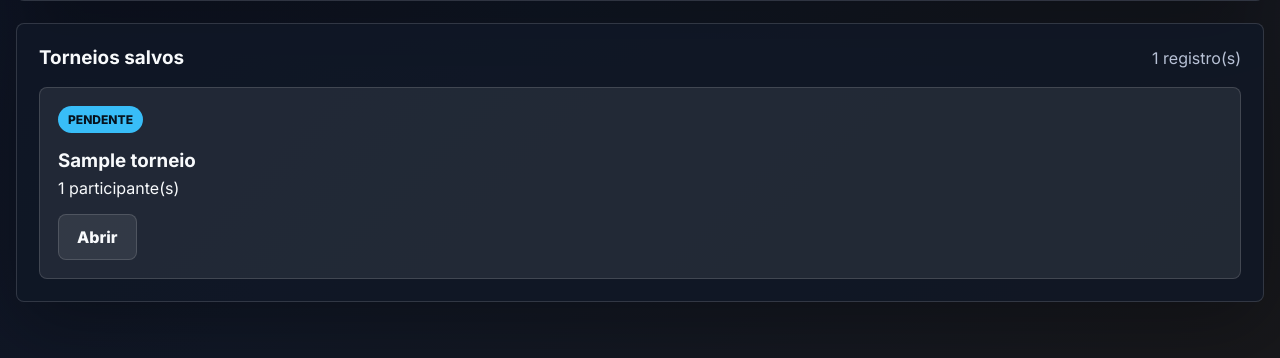
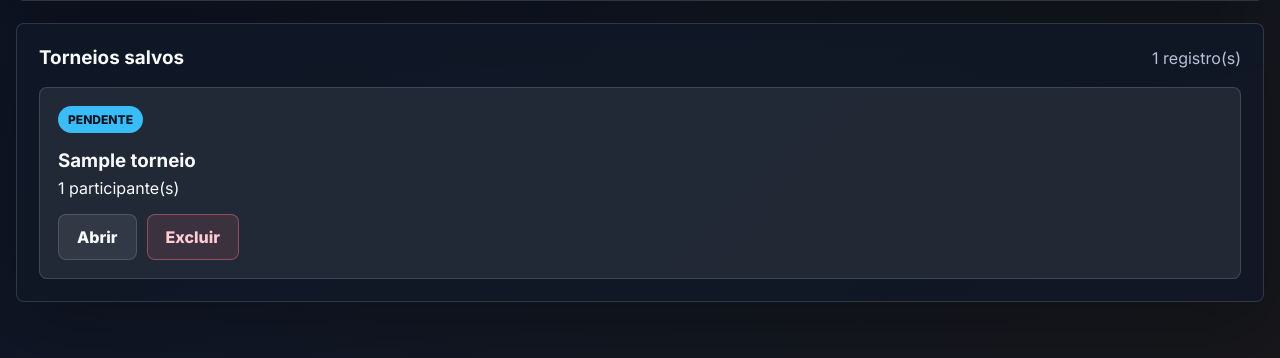
Before and after one commit to Lcsf-dev/pokemon-champions, a Flask app: page / in a window 1280 px wide. Shown: the part 613-971 px from the top of the page. Run offline with Flask 3, Linux system fonts and the light colour scheme; tables that the repository leaves empty hold one stand-in row (values such as "Sample post").

Commit message:
feat: adiciona exclusao de torneios

```diff
--- a/app.py
+++ b/app.py
@@ -9,9 +9,11 @@ from werkzeug.utils import secure_filename
 from banco import RAIZ_PROJETO, iniciar_banco, obter_conexao
 from torneio_servico import (
     adicionar_participante,
+    deletar_torneio,
     buscar_nome_participante,
     criar_torneio,
     iniciar_torneio,
+    listar_imagens_participantes_torneio,
     listar_participantes,
     listar_partidas,
     listar_torneios,
@@ -66,7 +68,7 @@ def localizar_favicon():
 
 @app.context_processor
 def variaveis_globais():
-    return {"caminho_logo": localizar_logo(), "caminho_favicon": localizar_favicon(), "versao_assets": "20260901-chaves-sem-scroll-horizontal"}
+    return {"caminho_logo": localizar_logo(), "caminho_favicon": localizar_favicon(), "versao_assets": "20260901-excluir-torneio"}
 def abrir_navegador():
     webbrowser.open_new(f"http://127.0.0.1:{PORTA_LOCAL}")
 
@@ -80,6 +82,16 @@ def favicon():
     resposta.headers["Expires"] = "0"
     return resposta
 
+
+def apagar_imagens_participantes(imagens):
+    pasta_static = (RAIZ_PROJETO / "static").resolve()
+
+    for imagem in imagens:
+        caminho_imagem = (pasta_static / imagem).resolve()
+        if pasta_static not in caminho_imagem.parents:
+            continue
+        if caminho_imagem.exists() and caminho_imagem.is_file():
+            caminho_imagem.unlink()
 
 def montar_chaves_visuais(partidas):
     chaves = {
@@ -125,6 +137,22 @@ def criar():
     flash("Torneio criado com sucesso.", "sucesso")
     return redirect(url_for("participantes", torneio_id=torneio_id))
 
+
+@app.post("/torneios/<int:torneio_id>/deletar")
+def deletar(torneio_id):
+    with obter_conexao() as conexao:
+        torneio_atual = obter_torneio(conexao, torneio_id)
+        if not torneio_atual:
+            flash("Torneio não encontrado.", "erro")
+            return redirect(url_for("inicio"))
+
+        imagens = listar_imagens_participantes_torneio(conexao, torneio_id)
+        deletar_torneio(conexao, torneio_id)
+        conexao.commit()
+
+    apagar_imagens_participantes(imagens)
+    flash(f"Torneio '{torneio_atual['nome']}' excluído com sucesso.", "sucesso")
+    return redirect(url_for("inicio"))
 
 @app.route("/torneios/<int:torneio_id>/participantes")
 def participantes(torneio_id):
--- a/static/css/estilos.css
+++ b/static/css/estilos.css
@@ -258,6 +258,17 @@ input:focus {
   background: rgba(255, 255, 255, 0.08);
 }
 
+.botao-perigo {
+  color: #fecdd3;
+  border-color: rgba(251, 113, 133, 0.44);
+  background: rgba(251, 113, 133, 0.12);
+}
+
+.botao-perigo:hover {
+  border-color: rgba(251, 113, 133, 0.72);
+  background: rgba(251, 113, 133, 0.18);
+}
+
 .botao-icone {
   display: grid;
   width: 36px;
@@ -299,6 +310,16 @@ input:focus {
   flex-direction: column;
   justify-content: space-between;
   padding: 18px;
+}
+
+.acoes-cartao {
+  display: flex;
+  flex-wrap: wrap;
+  gap: 10px;
+}
+
+.formulario-excluir {
+  margin: 0;
 }
 
 .status {
--- a/static/js/app.js
+++ b/static/js/app.js
@@ -7,12 +7,17 @@ document.addEventListener("submit", (evento) => {
   }
 
   const texto = botaoClicado.textContent.trim().toLowerCase();
-  const precisaConfirmar = texto.includes("remover") || texto.includes("sortear");
+  const mensagemPersonalizada = botaoClicado.dataset.confirmacao;
+  const precisaConfirmar = mensagemPersonalizada || texto.includes("remover") || texto.includes("sortear") || texto.includes("excluir");
 
   if (precisaConfirmar) {
-    const mensagem = texto.includes("sortear")
-      ? "Sortear as chaves e iniciar o torneio? Essa ação reinicia as partidas deste torneio."
-      : "Remover este participante?";
+    let mensagem = mensagemPersonalizada;
+
+    if (!mensagem) {
+      mensagem = texto.includes("sortear")
+        ? "Sortear as chaves e iniciar o torneio? Essa ação reinicia as partidas deste torneio."
+        : "Remover este participante?";
+    }
 
     if (!window.confirm(mensagem)) {
       evento.preventDefault();
--- a/templates/inicio.html
+++ b/templates/inicio.html
@@ -42,6 +42,9 @@
             {% else %}
               <a class="botao botao-secundario" href="{{ url_for('torneio', torneio_id=torneio.id) }}">Abrir</a>
             {% endif %}
+            <form class="formulario-excluir" action="{{ url_for('deletar', torneio_id=torneio.id) }}" method="post">
+              <button class="botao botao-perigo" type="submit" data-confirmacao="Excluir o torneio '{{ torneio.nome }}'? Essa ação apaga participantes, partidas e imagens vinculadas.">Excluir</button>
+            </form>
           </div>
         </article>
       {% endfor %}
--- a/torneio_servico.py
+++ b/torneio_servico.py
@@ -79,6 +79,19 @@ def adicionar_participante(conexao, torneio_id, nome, apelido="", imagem=None):
 
 def remover_participante(conexao, participante_id):
     conexao.execute("DELETE FROM participantes WHERE id = ?", (participante_id,))
+
+
+def listar_imagens_participantes_torneio(conexao, torneio_id):
+    linhas = conexao.execute(
+        "SELECT imagem FROM participantes WHERE torneio_id = ? AND imagem IS NOT NULL",
+        (torneio_id,),
+    ).fetchall()
+    return [linha["imagem"] for linha in linhas if linha["imagem"]]
+
+
+def deletar_torneio(conexao, torneio_id):
+    cursor = conexao.execute("DELETE FROM torneios WHERE id = ?", (torneio_id,))
+    return cursor.rowcount > 0
 
 
 def iniciar_torneio(conexao, torneio_id):
```
